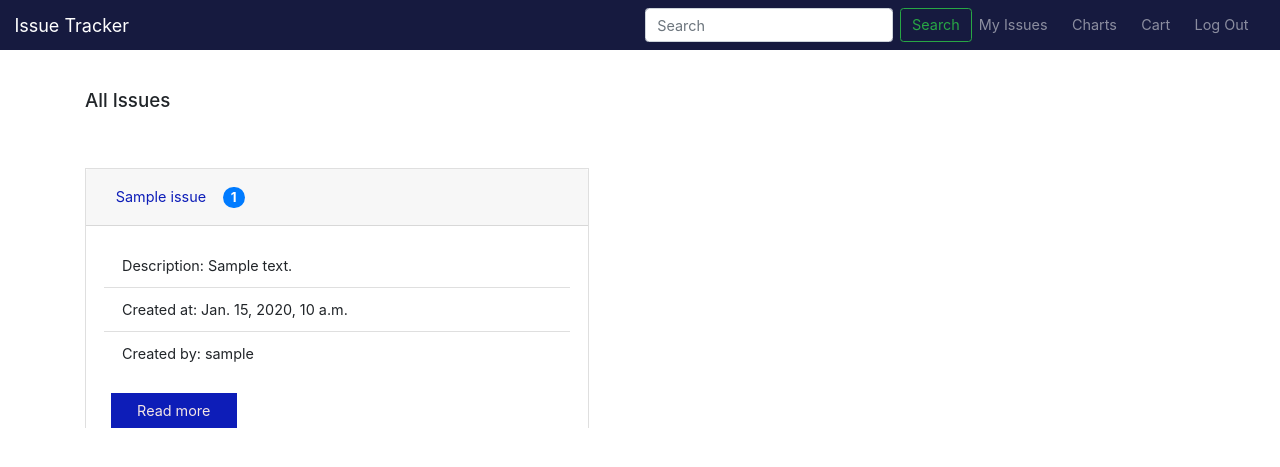
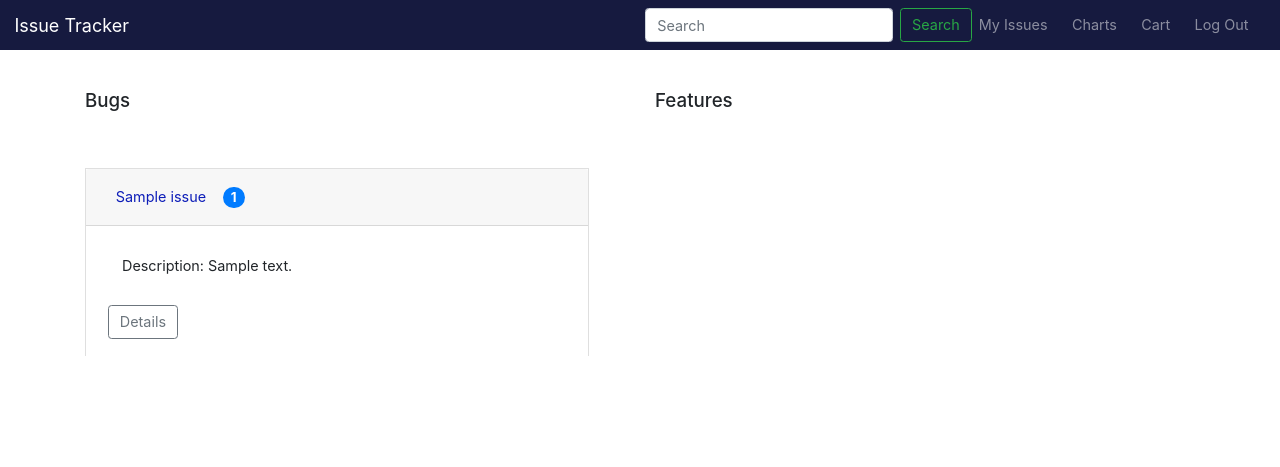
Before and after one commit to luisanegri/issue-tracker, a Django app: page / in a window 1280 px wide, after a click that opens the changed part. Shown: the top 467 px of the page. Run offline with Django 3.2, Linux system fonts and the light colour scheme; a user stored in the database is signed in; tables that the repository leaves empty hold one stand-in row (values such as "Sample post"); some libraries are stand-ins or nearby versions.

Commit message:
split issues (bugs and features) in two columns

```diff
--- a/issue/templates/issues.html
+++ b/issue/templates/issues.html
@@ -1,33 +1,61 @@
-{% extends 'base.html' %}
-
-{% block content %}
-
-<h1 class="page-title">All Issues</h1>
-
+{% extends 'base.html' %} {% block content %}
+<div class="row">
+  <div class="col-md-6">
+    <h1 class="page-title">Bugs</h1>
     {% for issue in issues %}
+    {% if issue.varieties == issue.BUG %}
     <div class="accordion issue-card" id="accordionExample">
       <div class="card" style="width: 35rem;">
         <div class="card-header" id="headingOne{{ forloop.counter }}">
           <h5 class="mb-0">
             <button class="btn btn-link" id="issue-title" type="button" data-toggle="collapse" data-target="#collapseOne{{ forloop.counter }}" aria-expanded="false" aria-controls="collapseOne{{ forloop.counter }}">
                 {{ issue.name}}
-
             </button>
             <span class="badge badge-primary badge-pill" id="upvote-badge">{{ issue.upvotes }}</span>
           </h5>
         </div>
-    <div id="collapseOne{{ forloop.counter }}" class="collapse " aria-labelledby="headingOne{{ forloop.counter }}" data-parent="#accordionExample">
+        <div id="collapseOne{{ forloop.counter }}" class="collapse" aria-labelledby="headingOne{{ forloop.counter }}" data-parent="#accordionExample">
           <div class="card-body">
             <ul class="list-group list-group-flush">
-                <li class="list-group-item">Description: {{ issue.description }}</li>
-                <li class="list-group-item">Created at: {{ issue.created_at }}</li>
-                <li class="list-group-item">Created by: {{ issue.created_by }}</li>
+              <li class="list-group-item">Description: {{ issue.description }}
+              </li>
+            </ul>
           </div>
-      <a href="{% url 'get_detail' issue.id %}" class="btn w-25" id="btn-read-more">Read more</a>
+          <a href="#" class="btn btn-outline-secondary" style="margin: 0 22px 17px;">Details</a>
         </div>
       </div>
     </div>
+    {% endif %}
     {% endfor %}
-
+  </div><!-- End column-->
+  <div class="col-md-6">
+    <h1 class="page-title">Features</h1>
+     {% for issue in issues %}
+     {% if issue.varieties == issue.FEATURE %}
+    <div class="accordion issue-card" id="accordionExample2">
+      <div class="card" style="width: 35rem;">
+        <div class="card-header" id="headingTwo{{ forloop.counter }}">
+          <h5 class="mb-0">
+            <button class="btn btn-link" id="issue-title" type="button" data-toggle="collapse" data-target="#collapseTwo{{ forloop.counter }}" aria-expanded="false" aria-controls="collapseTwo{{ forloop.counter }}">
+                {{ issue.name}}
+            </button>
+            <span class="badge badge-primary badge-pill" id="upvote-badge">{{ issue.upvotes }}</span>
+          </h5>
+        </div>
+        <div id="collapseTwo{{ forloop.counter }}" class="collapse " aria-labelledby="headingTwo{{ forloop.counter }}" data-parent="#accordionExample">
+          <div class="card-body">
+            <ul class="list-group list-group-flush">
+              <li class="list-group-item">Description: {{ issue.description }}
+              </li>
+            </ul>
+          </div>
+          <a href="#" class="btn btn-outline-secondary" style="margin: 0 22px 17px;">Details</a>
+        </div>
+      </div>
+    </div>
+    {% endif %}
+    {% endfor %}
+  </div><!--End column-->
+</div>
 
 {% endblock %}
```
Lines whose indentation alone changed are shown as unchanged.
